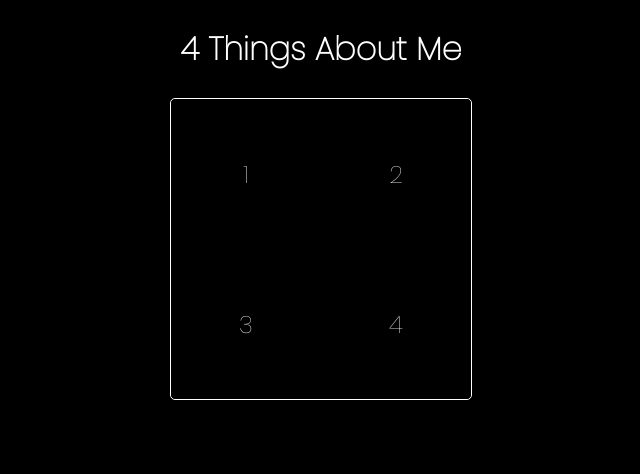
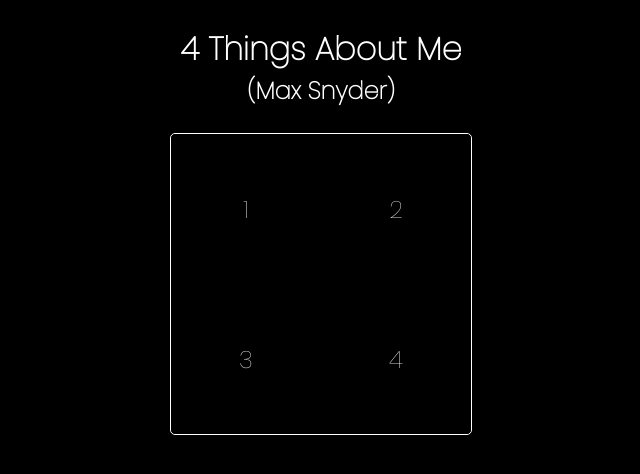
Before and after one commit to maxsspot/fsdfsdfsd, a plain HTML site: page index.html in a window 1280 px wide. Shown: the whole page, without its empty margins (319-959 px from the left). Drawn offline with Linux system fonts and the light colour scheme.

Commit message:
Update index.html

```diff
--- a/index.html
+++ b/index.html
@@ -24,6 +24,7 @@
         </div>
         <br>
 		<h1>4 Things About Me</h1>
+		<h2>(Max Snyder)</h2>
         <br>
         <div id = "buttons">
         <button id = "one" onclick = "ones()">1</button>
```
